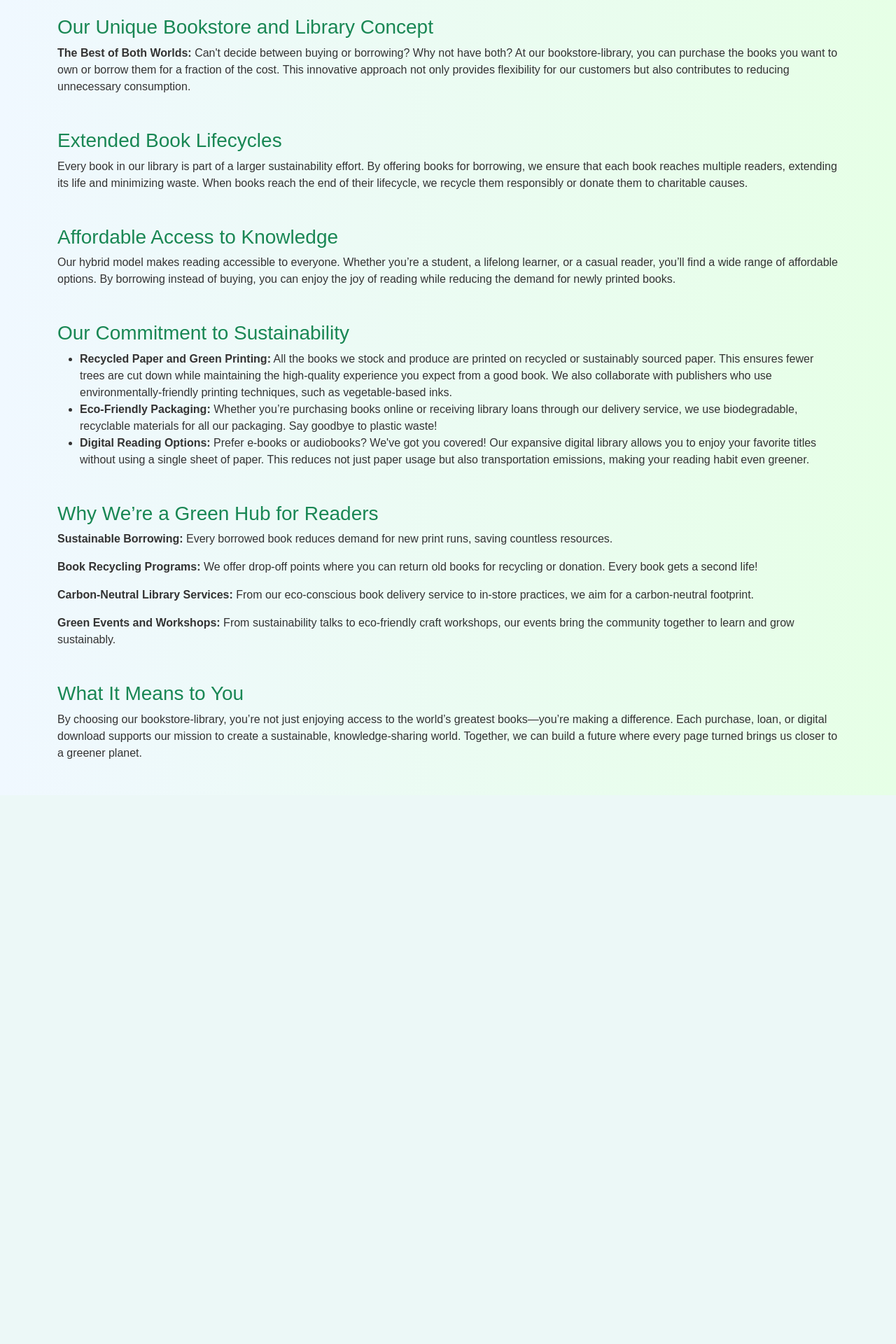
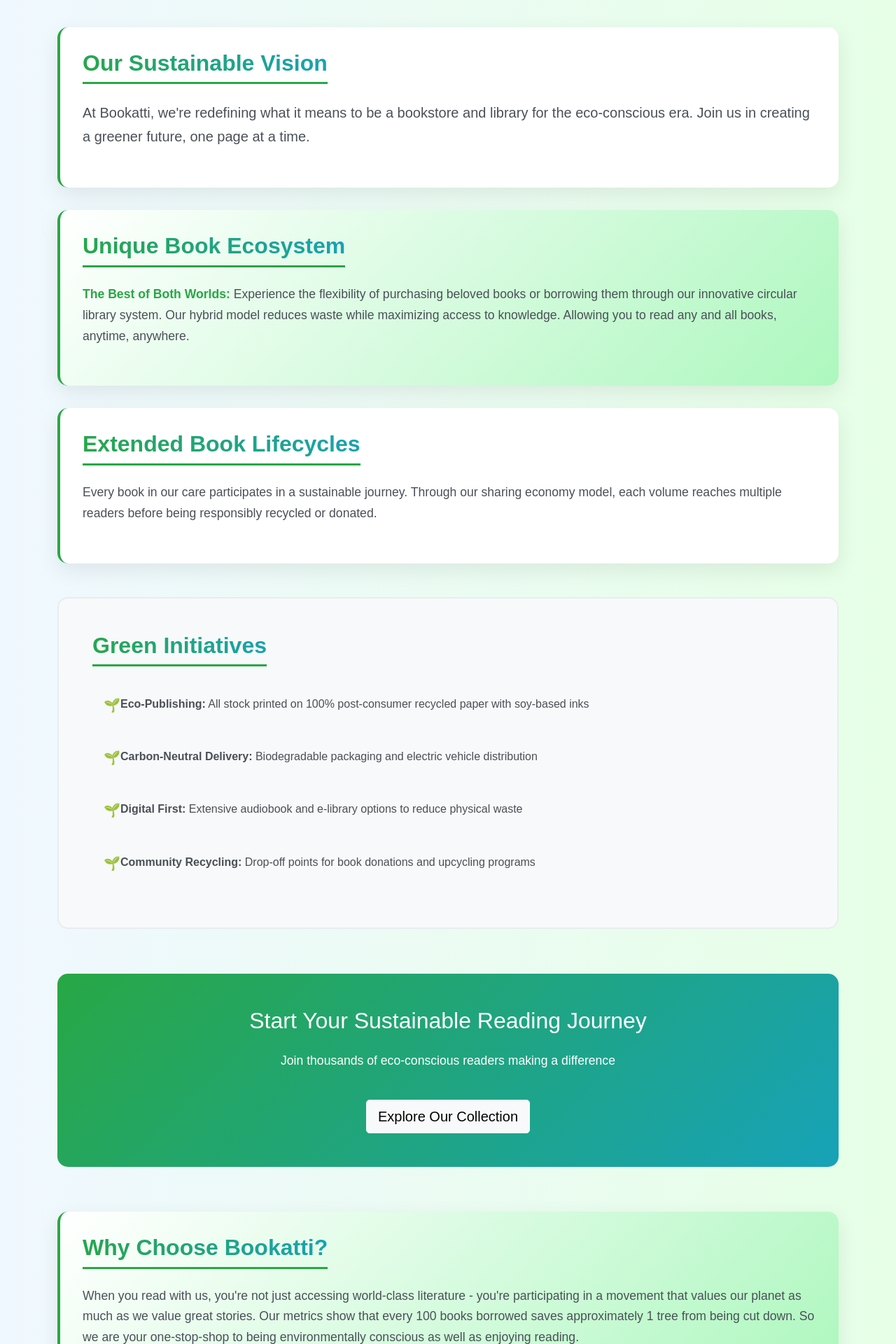
Before and after one commit to Shadtrix/Bookatti_V2, a Flask app: page / in a window 1280 px wide. Shown: the part 368-2288 px from the top of the page at 70% size. Before the commit the page ends 1504 px from the top, so only its background shows below. Run offline with Flask 3, Linux system fonts and the light colour scheme; some libraries are stand-ins or nearby versions.

Commit message:
some edits and fixes, home change

```diff
--- a/app.py
+++ b/app.py
@@ -115,14 +115,26 @@ def library_home():
 
 @app.route('/book-loan')
 def book_loan():
+    if 'email' not in session:  # Ensure user is logged in
+        flash('You must be logged in to access this page.', 'danger')
+        return redirect(url_for('login'))
     with shelve.open('books.db') as db:
         books = []
         for book in db.values():
             if not hasattr(book, 'image'):
                 continue
 
-            # Normalize category format
-            category = book.category.lower().replace(' ', '-') if hasattr(book, 'category') else 'uncategorized'
+            # Normalize category to match filter buttons
+            if hasattr(book, 'category'):
+                # Convert to lowercase and replace special characters
+                category = (
+                    book.category.strip().lower()
+                    .replace(' & ', '-')  # Handle "&" first
+                    .replace(' ', '-')  # Replace spaces
+                    .replace('_', '-')  # Replace underscores
+                )
+            else:
+                category = 'uncategorized'
 
             books.append({
                 'title': book.title,
@@ -131,6 +143,7 @@ def book_loan():
                 'category': category,
                 'image': book.image if book.image else 'default.jpg'
             })
+
     return render_template("book_loan.html", books=books)
 
 @app.route('/audiobooks')
@@ -139,7 +152,6 @@ def audiobooks_page():
         audiobooks_data = db.get("Audiobooks", {})
 
     return render_template("audiobooks.html", audiobooks=audiobooks_data)
-
 
 @app.route('/admin/audiobooks', methods=['GET', 'POST'])
 def admin_audiobooks():
@@ -243,17 +255,19 @@ def contact():
         email = request.form['email']
         message = request.form['message']
 
-        # Save the data into the shelve database
-        with shelve.open('contacts.db') as db:
-            messages = db.get('messages', [])
+        # Open the database with writeback enabled
+        with shelve.open('contacts.db', writeback=True) as db:
+            if 'messages' not in db:
+                db['messages'] = []
             db['messages'].append({
                 'first_name': first_name,
                 'last_name': last_name,
                 'email': email,
                 'message': message
             })
-            db['messages'] = messages
+
         return redirect('/')
+
     return render_template("contact.html")
 
 
@@ -352,15 +366,13 @@ def delete_user(username):
 
 @app.route('/admin/contacts')
 def admin_contacts():
-    # Use helper function to check if user is an admin
     if not check_admin():
-        return redirect(url_for('home'))  # Redirect non-admins
+        return redirect(url_for('home'))
 
-    # Fetch contact messages since the user is confirmed as an admin
     with shelve.open('contacts.db') as contact_db:
         messages = contact_db.get('messages', [])
 
-    return render_template('admin_contacts.html', messages=messages, is_admin=True)
+    return render_template('admin_contacts.html', messages=messages)
 
 
 @app.route("/events")
--- a/templates/admin_events.html
+++ b/templates/admin_events.html
@@ -191,7 +191,7 @@
         {% endif %}
     {% endwith %}
 
-    <!-- Add Event Form -->
+
     <div class="form-container">
         <h2>Add New Event</h2>
         <form method="POST" enctype="multipart/form-data">
@@ -216,7 +216,7 @@
         </form>
     </div>
 
-    <!-- Event List -->
+
     <div class="grid-container">
         {% if events %}
         {% for id, event in events.items() %}
@@ -249,7 +249,7 @@
     </div>
 </div>
 
-<!-- Update Modal -->
+
 <div id="updateEventModal" class="modal" style="display: none;">
     <div class="modal-content">
         <span class="close" onclick="closeUpdateModal()">&times;</span>
--- a/templates/audiobooks.html
+++ b/templates/audiobooks.html
@@ -58,8 +58,10 @@ audio {
 <br>
 <div class="container">
     <h1 class="page-title">Audiobooks</h1>
-    <p style="text-align: center;">Discover a wide variety of audiobooks available for streaming.</p>
-
+    <br>
+    <p style="text-align: center; font-size: 1.2em;">Discover a wide variety of audiobooks available for streaming.</p>
+<br>
+<br>
     <div class="grid-container">
         {% if audiobooks %}
         {% for id, audiobook in audiobooks.items() %}
--- a/templates/home.html
+++ b/templates/home.html
@@ -1,73 +1,194 @@
 {% extends "basehome.html" %}
 
-{% block title %}
-Home
-{% endblock %}
+{% block content %}
+<style>
+    .hero-section {
+        background: linear-gradient(rgba(255, 255, 255, 0.85), rgba(255, 255, 255, 0.85)), url('https://images.unsplash.com/photo-1497633762265-9d179a990aa6?ixlib=rb-1.2.1&auto=format&fit=crop&w=1352&q=80');
+        background-size: cover;
+        padding: 120px 0 80px;
+        margin-bottom: 40px;
+        border-bottom: 3px solid #e9ecef;
+    }
 
-{% block content %}
-<br>
-<br>
-<div class="container text-center mt-5">
-    <h1>Welcome to the Bookstore</h1>
-    <p>Explore a wide range of books, audiobooks, and more!</p>
+    .hero-title {
+        font-size: 3.5rem;
+        font-weight: 700;
+        color: #2c3e50;
+        margin-bottom: 1.5rem;
+        text-shadow: 2px 2px 4px rgba(0, 0, 0, 0.1);
+    }
 
+    .hero-subtitle {
+        font-size: 1.5rem;
+        color: #495057;
+        margin-bottom: 2rem;
+    }
+
+    .section-title {
+        font-size: 2rem;
+        font-weight: 600;
+        margin-bottom: 1.5rem;
+        padding-bottom: 0.5rem;
+        border-bottom: 3px solid #28a745;
+        display: inline-block;
+        background: linear-gradient(45deg, #28a745, #17a2b8);
+        -webkit-background-clip: text;
+        -webkit-text-fill-color: transparent;
+    }
+
+    .feature-card {
+        background: linear-gradient(135deg, #ffffff, #adf7be);
+        border-radius: 15px;
+        padding: 2rem;
+        margin-bottom: 2rem;
+        box-shadow: 0 10px 30px rgba(0, 0, 0, 0.08);
+        transition: transform 0.3s ease, box-shadow 0.3s ease;
+        border-left: 4px solid #28a745;
+    }
+
+
+    .feature-card-2 {
+        background: white;
+        border-radius: 15px;
+        padding: 2rem;
+        margin-bottom: 2rem;
+        box-shadow: 0 10px 30px rgba(0, 0, 0, 0.08);
+        transition: transform 0.3s ease, box-shadow 0.3s ease;
+        border-left: 4px solid #28a745;
+    }
+
+    .feature-card:hover {
+        transform: translateY(-5px);
+        box-shadow: 0 15px 40px rgba(0, 0, 0, 0.1);
+    }
+
+    .feature-card-2:hover {
+        transform: translateY(-5px);
+        box-shadow: 0 15px 40px rgba(0, 0, 0, 0.1);
+    }
+
+    .eco-list {
+        list-style: none;
+        padding-left: 0;
+    }
+
+    .eco-list li {
+        padding: 1rem;
+        margin-bottom: 1rem;
+        background: #f8f9fa;
+        border-radius: 8px;
+        position: relative;
+        padding-left: 2.5rem;
+        transition: background 0.3s ease;
+    }
+
+    .eco-list li:before {
+        content: "🌱";
+        position: absolute;
+        left: 1rem;
+        top: 1rem;
+        font-size: 1.2rem;
+    }
+
+    .eco-list li:hover {
+        background: #e9f5eb;
+    }
+
+    .highlight {
+        color: #28a745;
+        font-weight: 600;
+    }
+
+    .commitment-section {
+        background: #f8f9fa;
+        padding: 3rem;
+        border-radius: 15px;
+        margin: 3rem 0;
+        border: 2px solid #e9ecef;
+    }
+
+    .cta-box {
+        text-align: center;
+        padding: 3rem;
+        background: linear-gradient(135deg, #28a745, #17a2b8);
+        color: white;
+        border-radius: 15px;
+        margin: 4rem 0;
+    }
+
+    .cta-box h3 {
+        font-size: 2rem;
+        margin-bottom: 1.5rem;
+    }
+
+    body {
+        line-height: 1.7;
+        color: #495057;
+    }
+
+    p {
+        font-size: 1.1rem;
+        margin-bottom: 1.5rem;
+    }
+</style>
+
+<div class="hero-section">
+    <div class="container text-center">
+        <h1 class="hero-title">Welcome to Bookatti</h1>
+        <p class="hero-subtitle">Where Sustainable Reading Meets Modern Convenience</p>
+    </div>
 </div>
 
-<div class="container mt-5">
-    <section class="mb-5">
-        <h2 class="text-primary">Welcome to Our Sustainable Bookstore and Library</h2>
+<div class="container">
+    <div class="feature-card-2">
+        <h2 class="section-title">Our Sustainable Vision</h2>
+        <p class="lead">
+            At Bookatti, we're redefining what it means to be a bookstore and library for the eco-conscious era.
+            Join us in creating a greener future, one page at a time.
+        </p>
+    </div>
+
+    <div class="feature-card">
+        <h3 class="section-title">Unique Book Ecosystem</h3>
         <p>
-            At our bookstore and library, we are more than just a place for book lovers—we are a hub for readers, learners, and environmentally-conscious individuals.
-            As a combined bookstore and library, we embrace the best of both worlds, offering you the chance to own your favorite books or borrow them to enjoy and return.
-            Sustainability is at the core of everything we do, and we are proud to lead the way in creating a greener, smarter future for book enthusiasts.
+            <span class="highlight">The Best of Both Worlds:</span> Experience the flexibility of purchasing beloved books
+            or borrowing them through our innovative circular library system. Our hybrid model reduces waste while
+            maximizing access to knowledge. Allowing you to read any and all books, anytime, anywhere.
         </p>
-    </section>
+    </div>
 
-    <section class="mb-5">
-        <h3 class="text-success">Our Unique Bookstore and Library Concept</h3>
-        <p><strong>The Best of Both Worlds:</strong> Can't decide between buying or borrowing? Why not have both? At our bookstore-library, you can purchase the books you want to own or borrow them for a fraction of the cost. This innovative approach not only provides flexibility for our customers but also contributes to reducing unnecessary consumption.</p>
-    </section>
+    <div class="feature-card-2">
+        <h3 class="section-title">Extended Book Lifecycles</h3>
+        <p>
+            Every book in our care participates in a sustainable journey. Through our sharing economy model,
+            each volume reaches multiple readers before being responsibly recycled or donated.
+        </p>
+    </div>
 
-    <section class="mb-5">
-        <h3 class="text-success">Extended Book Lifecycles</h3>
+    <div class="commitment-section">
+        <h3 class="section-title">Green Initiatives</h3>
+        <ul class="eco-list">
+            <li><strong>Eco-Publishing:</strong> All stock printed on 100% post-consumer recycled paper with soy-based inks</li>
+            <li><strong>Carbon-Neutral Delivery:</strong> Biodegradable packaging and electric vehicle distribution</li>
+            <li><strong>Digital First:</strong> Extensive audiobook and e-library options to reduce physical waste</li>
+            <li><strong>Community Recycling:</strong> Drop-off points for book donations and upcycling programs</li>
+        </ul>
+    </div>
+
+    <div class="cta-box">
+        <h3>Start Your Sustainable Reading Journey</h3>
+        <p>Join thousands of eco-conscious readers making a difference</p>
+        <a href="/library" class="btn btn-light btn-lg mt-3">Explore Our Collection</a>
+    </div>
+
+    <div class="feature-card">
+        <h3 class="section-title">Why Choose Bookatti?</h3>
         <p>
-            Every book in our library is part of a larger sustainability effort. By offering books for borrowing, we ensure that each book reaches multiple readers, extending its life and minimizing waste.
-            When books reach the end of their lifecycle, we recycle them responsibly or donate them to charitable causes.
+            When you read with us, you're not just accessing world-class literature - you're participating in
+            a movement that values our planet as much as we value great stories. Our metrics show that
+            every 100 books borrowed saves approximately 1 tree from being cut down.
+            So we are your one-stop-shop to being environmentally conscious as well as enjoying reading.
         </p>
-    </section>
-
-    <section class="mb-5">
-        <h3 class="text-success">Affordable Access to Knowledge</h3>
-        <p>
-            Our hybrid model makes reading accessible to everyone. Whether you’re a student, a lifelong learner, or a casual reader, you’ll find a wide range of affordable options.
-            By borrowing instead of buying, you can enjoy the joy of reading while reducing the demand for newly printed books.
-        </p>
-    </section>
-
-    <section class="mb-5">
-        <h3 class="text-success">Our Commitment to Sustainability</h3>
-        <ul>
-            <li><strong>Recycled Paper and Green Printing:</strong> All the books we stock and produce are printed on recycled or sustainably sourced paper. This ensures fewer trees are cut down while maintaining the high-quality experience you expect from a good book. We also collaborate with publishers who use environmentally-friendly printing techniques, such as vegetable-based inks.</li>
-            <li><strong>Eco-Friendly Packaging:</strong> Whether you’re purchasing books online or receiving library loans through our delivery service, we use biodegradable, recyclable materials for all our packaging. Say goodbye to plastic waste!</li>
-            <li><strong>Digital Reading Options:</strong> Prefer e-books or audiobooks? We've got you covered! Our expansive digital library allows you to enjoy your favorite titles without using a single sheet of paper. This reduces not just paper usage but also transportation emissions, making your reading habit even greener.</li>
-        </ul>
-    </section>
-
-    <section class="mb-5">
-        <h3 class="text-success">Why We’re a Green Hub for Readers</h3>
-        <p><strong>Sustainable Borrowing:</strong> Every borrowed book reduces demand for new print runs, saving countless resources.</p>
-        <p><strong>Book Recycling Programs:</strong> We offer drop-off points where you can return old books for recycling or donation. Every book gets a second life!</p>
-        <p><strong>Carbon-Neutral Library Services:</strong> From our eco-conscious book delivery service to in-store practices, we aim for a carbon-neutral footprint.</p>
-        <p><strong>Green Events and Workshops:</strong> From sustainability talks to eco-friendly craft workshops, our events bring the community together to learn and grow sustainably.</p>
-    </section>
-
-    <section class="mb-5">
-        <h3 class="text-success">What It Means to You</h3>
-        <p>
-            By choosing our bookstore-library, you’re not just enjoying access to the world’s greatest books—you’re making a difference.
-            Each purchase, loan, or digital download supports our mission to create a sustainable, knowledge-sharing world.
-            Together, we can build a future where every page turned brings us closer to a greener planet.
-        </p>
-    </section>
+    </div>
 </div>
 {% endblock %}
```
Also changed, not shown: templates/admin_audiobooks.html (+4 -4 lines), templates/book_loan.html (+20 -16 lines), templates/library_home.html (+58 -0 lines), static/uploads/events/image_2025-02-12_103023297_1_4.png (added), 10 other files.
